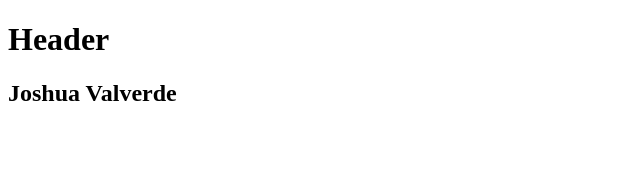
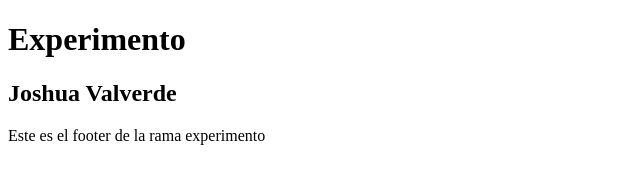
Before and after one commit to JoshuaVM/Curso, a plain HTML site: page index.html in a window 1280 px wide. Shown: the whole page, without its empty margins (0-640 px from the left). Drawn offline with Linux system fonts and the light colour scheme.

Commit message:
Agregamos texto de experimento

```diff
--- a/index.html
+++ b/index.html
@@ -8,10 +8,13 @@
 </head>
 <body>
     <header>
-        <h1>Header</h1>
+        <h1>Experimento</h1>
     </header>
     <div class="container">
         <h2>Joshua Valverde</h2>
     </div>
+    <footer>
+        <p>Este es el footer de la rama experimento</p>
+    </footer>
 </body>
 </html>
```
